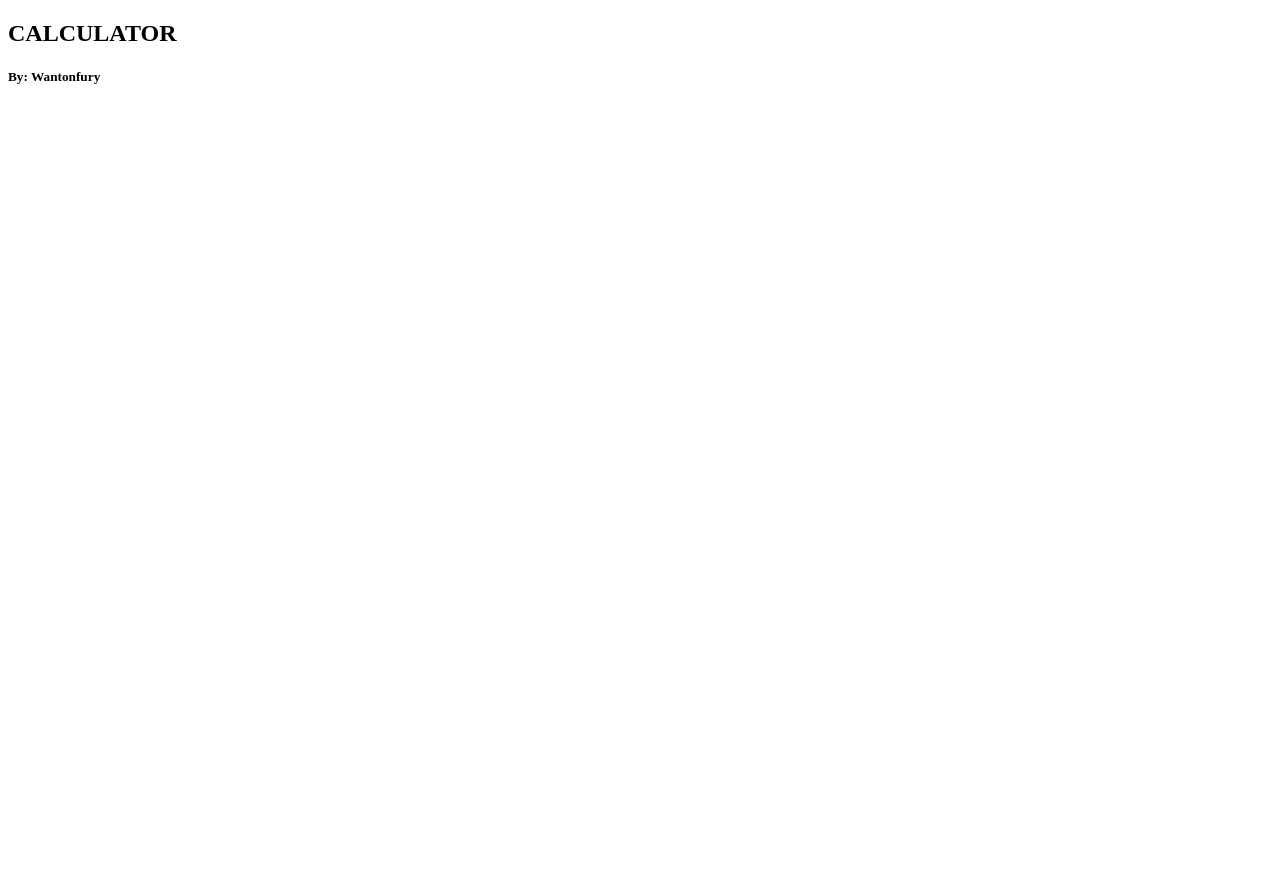
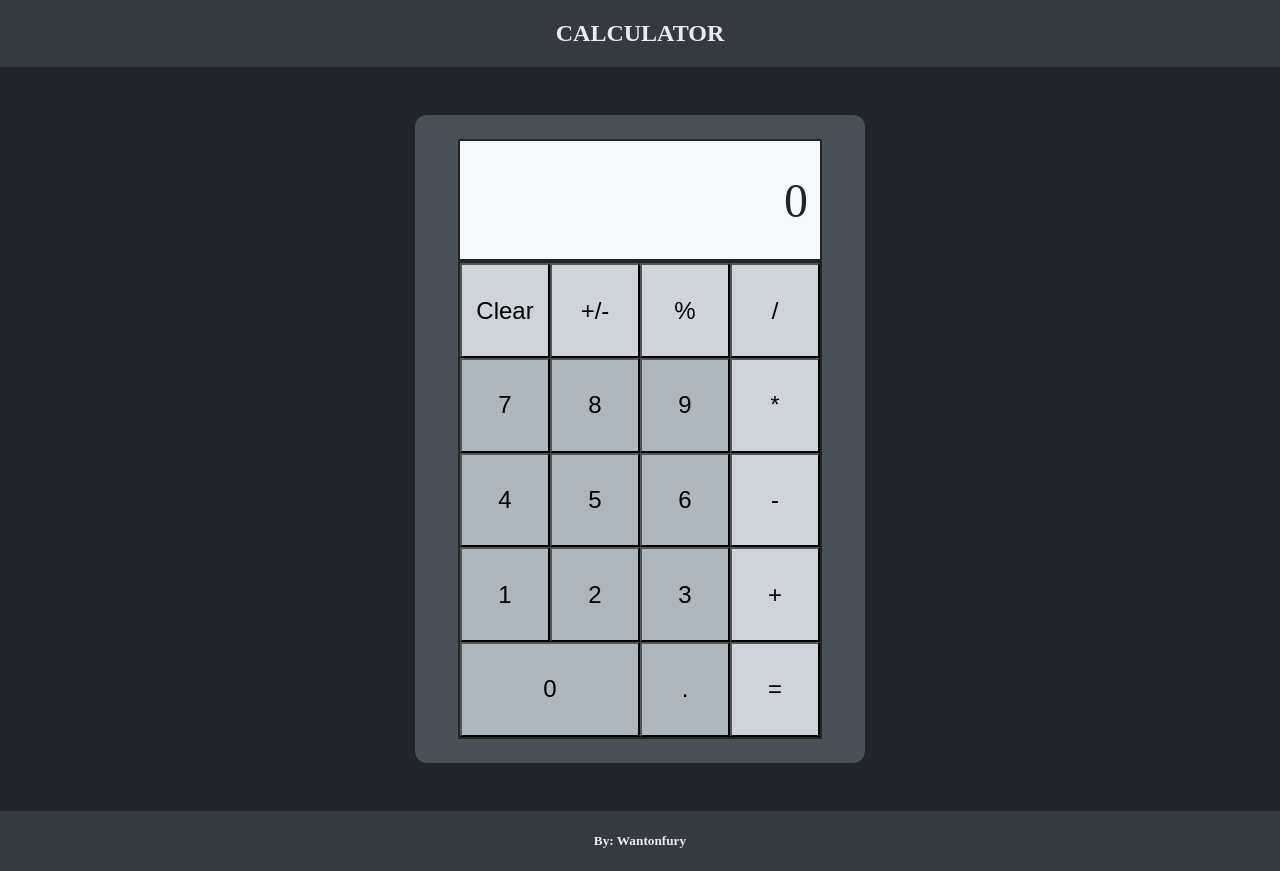
Before and after one commit to Wantonfury/calculator, a plain HTML site: page index.html in a window 1280 px wide. Before the commit the page ends 800 px from the top, so only its background shows below. Drawn offline with Linux system fonts and the light colour scheme.

Commit message:
Add basic buttons and screen with no functionality

```diff
--- a/index.html
+++ b/index.html
@@ -11,7 +11,36 @@
             <h2>CALCULATOR</h2>
         </div>
         <div id="content">
+            <div id="calculator">
+                <div id="screen">
+                    <span id="screen-text">0</span>
+                </div>
+                <div id="keypad">
+                    <button data-key="c">Clear</button>
+                    <button data-key="s">+/-</button>
+                    <button data-key="%">%</button>
+                    <button data-key="/">/</button>
 
+                    <button data-key="7">7</button>
+                    <button data-key="8">8</button>
+                    <button data-key="9">9</button>
+                    <button data-key="*">*</button>
+
+                    <button data-key="4">4</button>
+                    <button data-key="5">5</button>
+                    <button data-key="6">6</button>
+                    <button data-key="-">-</button>
+
+                    <button data-key="1">1</button>
+                    <button data-key="2">2</button>
+                    <button data-key="3">3</button>
+                    <button data-key="+">+</button>
+
+                    <button data-key="0">0</button>
+                    <button data-key=".">.</button>
+                    <button data-key="=">=</button>
+                </div>
+            </div>
         </div>
         <div id="footer">
             <h5>By: Wantonfury</h5>
--- a/js/calculator.js
+++ b/js/calculator.js
@@ -0,0 +1,14 @@
+let screen = document.querySelector("#screen-text");
+
+let displayValue = 0;
+let storedValue = 0;
+
+let display = () => {
+    screen.textContent = displayValue;
+}
+
+let init = () => {
+
+}
+
+init();
--- a/styles.css
+++ b/styles.css
@@ -0,0 +1,94 @@
+body {
+    height: 100vh;
+    display: flex;
+    flex-direction: column;
+    justify-content: space-between;
+    align-items: center;
+
+    background-color: #212529;
+
+    padding: 0px;
+    margin: 0px;
+}
+
+#header, #footer {
+    background-color: #343A40;
+    width: 100%;
+    color: #E9ECEF;
+    text-align: center;
+}
+
+#calculator {
+    display: flex;
+    flex-direction: column;
+    justify-content: space-between;
+    align-items: center;
+
+    background-color: #495057;
+
+    width: 450px;
+    height: 600px;
+
+    margin: 48px 0px;
+    padding: 24px 0px;
+    border-radius: 12px;
+}
+
+#screen {
+    display: flex;
+    justify-content: flex-end;
+    align-items: center;
+
+    background-color: #F8F9FA;
+    color: #212529;
+    border: 2px solid #212529;
+
+
+    width: 80%;
+    height: 20%;
+}
+
+#screen-text {
+    padding: 0px 12px;
+    font-size: 48px;
+}
+
+#keypad {
+    display: grid;
+    grid-template-columns: repeat(4, 1fr);
+
+    height: 80%;
+    width: 80%;
+
+    border: 2px solid #212529;
+}
+
+#keypad > button:nth-last-child(3) {
+    grid-column: span 2;
+}
+
+#keypad button {
+    background-color: #ADB5BD;
+    font-size: 24px;
+}
+
+#keypad > button:nth-child(1),
+#keypad > button:nth-child(2),
+#keypad > button:nth-child(3),
+#keypad > button:nth-child(4),
+#keypad > button:nth-child(8),
+#keypad > button:nth-child(12),
+#keypad > button:nth-child(16),
+#keypad > button:nth-child(19)
+{
+    background-color: #CED4DA;
+}
+
+#keypad button:hover {
+    background-color: #E9ECEF;
+}
+
+#keypad button:active {
+    transform: scale(0.975);
+    transition: 50ms;
+}
```
